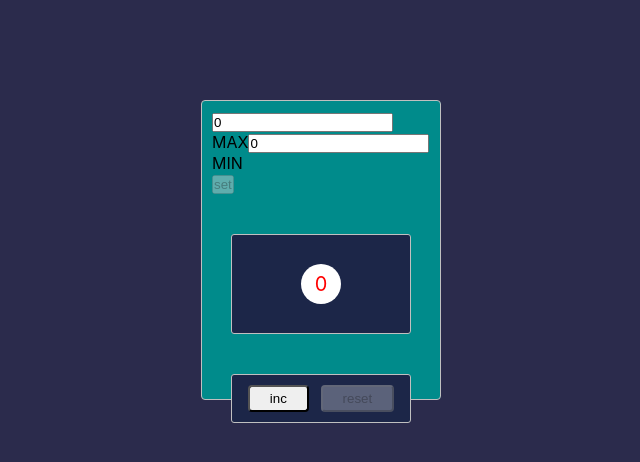
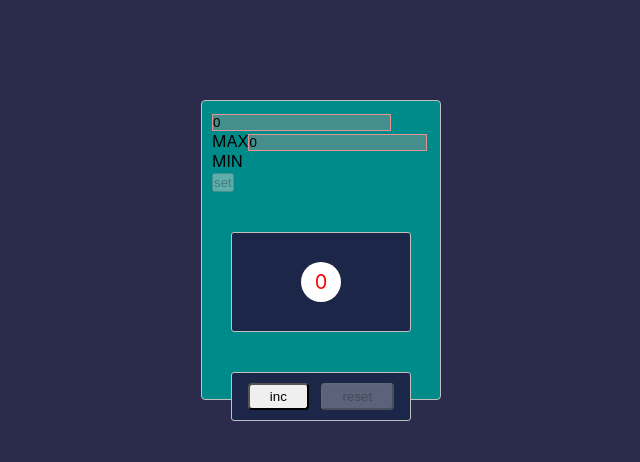
Before and after one commit to whoknow117/Counter, a React (Create React App) app: page / in a window 1280 px wide. Shown: the top 462 px of the page, without its empty margins (319-959 px from the left). Built offline with nearby package versions, Linux system fonts and the light colour scheme.

Commit message:
'fixedDisableButton

```diff
--- a/src/App.tsx
+++ b/src/App.tsx
@@ -79,13 +79,13 @@ function App() {
         <div className="counter">
             <div className={classes.setNumbersBlock}>
                     <div>
-                        <input     value={maxNumber} onChange={maxNum} type="number"/> MAX
-                        <input  value={minNumber} onChange={minNum} type="number"/> MIN
+                        <input  className={maxNumber === minNumber ||  maxNumber < 0 ? classes.errorInput : ''}    value={maxNumber} onChange={maxNum} type="number"/> MAX
+                        <input   className={minNumber >= maxNumber || minNumber < 0 ? classes.errorInput : ''} value={minNumber} onChange={minNum} type="number"/> MIN
                         {/*className={minNumber >= maxNumber ||  minNumber < 0 ? classes.errorInput : ''}*/}
                         {/*className={minNumber >= maxNumber || minNumber < 0 ? classes.errorInput : ''}*/}
 
                     </div>
-                    <button disabled={minActive === false && maxActive === false}  onClick={setNumbers}>set</button>
+                    <button disabled={minActive === false && maxActive === false || maxNumber === minNumber || minNumber >= maxNumber}  onClick={setNumbers}>set</button>
             </div>
             <div className={classes.output}>
                 <Counter mode={mode}  setError={setError} setMode={setMode }  minActive={minActive} maxActive={maxActive} state={state} error={error} maxNum={maxNumber} minNum={minNumber} />
```
